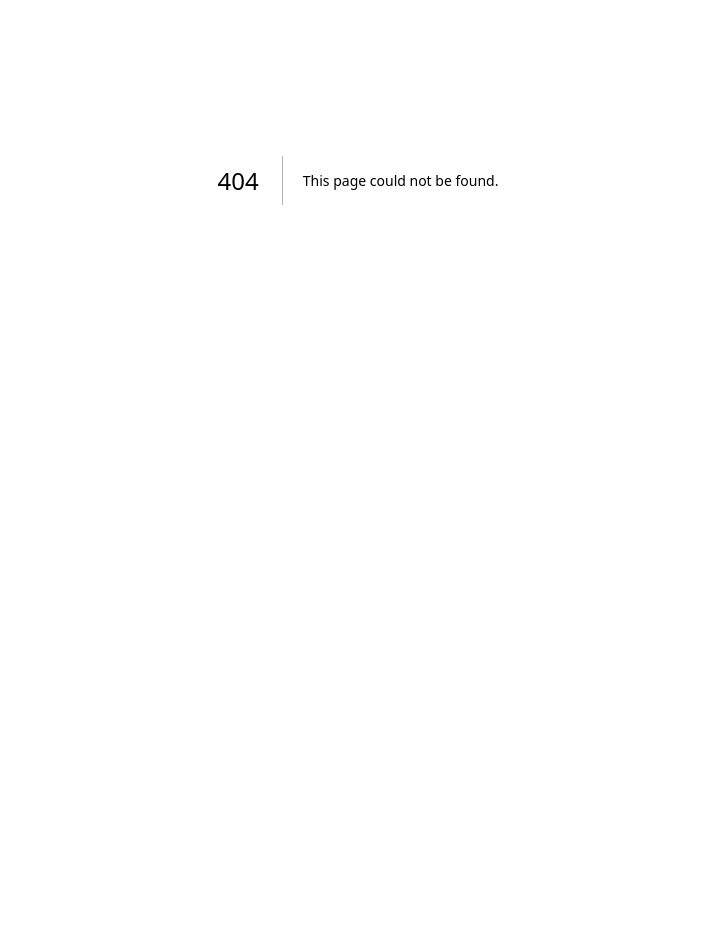
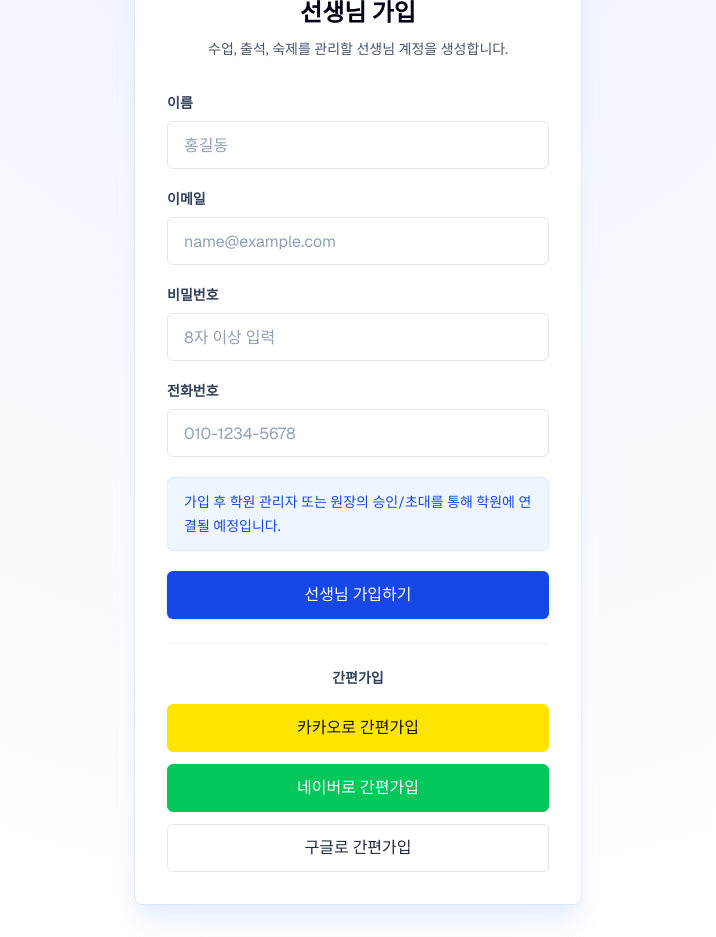
Before and after one commit to jinfive/ringdu-web, a Next.js app: page /signup/teacher in a window 1280 px wide. Before the commit this address had no page. Shown: the part 220-1157 px from the top of the page, without its empty margins (282-998 px from the left). Before the commit the page ends 800 px from the top, so only its background shows below. Built offline with nearby package versions, Linux system fonts and the light colour scheme; no server answers.

Commit message:
feat: update signup flow

```diff
--- a/src/app/signup/page.tsx
+++ b/src/app/signup/page.tsx
@@ -1,16 +1,15 @@
 import Link from "next/link";
 import { SignupTypeCard } from "@/components/auth/SignupTypeCard";
-import { SocialSignupButtons } from "@/components/auth/SocialSignupButtons";
 
 const signupTypes = [
   {
-    title: "학원 가입",
-    description: "학원 원장님이 학원 운영을 시작하기 위한 가입입니다.",
-    href: "/signup/academy",
+    title: "선생님 가입",
+    description: "학원 수업, 출석, 숙제를 관리하기 위한 선생님 계정입니다.",
+    href: "/signup/teacher",
   },
   {
     title: "학부모 가입",
-    description: "자녀의 시간표, 출석, 숙제, 청구서를 확인하기 위한 가입입니다.",
+    description: "자녀의 시간표, 출석, 숙제, 청구서를 확인하기 위한 학부모 계정입니다.",
     href: "/signup/parent",
   },
   {
@@ -52,14 +51,6 @@ export default function SignupPage() {
                 <SignupTypeCard key={type.href} {...type} />
               ))}
             </div>
-
-            <div className="mx-auto mt-8 max-w-md rounded-lg border border-blue-100 bg-white p-6 shadow-xl shadow-blue-100/60">
-              <h2 className="text-center text-base font-semibold text-slate-950">간편 가입</h2>
-              <p className="mt-2 text-center text-sm leading-6 text-slate-500">
-                카카오, 네이버, 구글 계정으로 시작하는 기능은 준비 중입니다.
-              </p>
-              <SocialSignupButtons />
-            </div>
           </div>
         </section>
       </div>
--- a/src/app/signup/parent/page.tsx
+++ b/src/app/signup/parent/page.tsx
@@ -1,5 +1,6 @@
 import Link from "next/link";
 import { ParentSignupForm } from "@/components/auth/ParentSignupForm";
+import { SocialSignupButtons } from "@/components/auth/SocialSignupButtons";
 
 export default function ParentSignupPage() {
   return (
@@ -28,6 +29,7 @@ export default function ParentSignupPage() {
               </p>
             </div>
             <ParentSignupForm />
+            <SocialSignupButtons />
           </div>
         </section>
       </div>
--- a/src/app/signup/student/page.tsx
+++ b/src/app/signup/student/page.tsx
@@ -1,4 +1,5 @@
 import Link from "next/link";
+import { SocialSignupButtons } from "@/components/auth/SocialSignupButtons";
 import { StudentSignupForm } from "@/components/auth/StudentSignupForm";
 
 export default function StudentSignupPage() {
@@ -28,6 +29,7 @@ export default function StudentSignupPage() {
               </p>
             </div>
             <StudentSignupForm />
+            <SocialSignupButtons />
           </div>
         </section>
       </div>
--- a/src/app/signup/academy/page.tsx
+++ b/src/app/signup/teacher/page.tsx
@@ -1,26 +1,8 @@
 import Link from "next/link";
-import { AcademySignupForm } from "@/components/auth/AcademySignupForm";
+import { SocialSignupButtons } from "@/components/auth/SocialSignupButtons";
+import { TeacherSignupForm } from "@/components/auth/TeacherSignupForm";
 
-export default function AcademySignupPage() {
-  return (
-    <SignupShell
-      title="학원 가입"
-      description="학원 원장님 계정으로 시작하고 학원 운영 정보를 준비합니다."
-    >
-      <AcademySignupForm />
-    </SignupShell>
-  );
-}
-
-function SignupShell({
-  title,
-  description,
-  children,
-}: {
-  title: string;
-  description: string;
-  children: React.ReactNode;
-}) {
+export default function TeacherSignupPage() {
   return (
     <main className="min-h-screen bg-[radial-gradient(circle_at_top,#e9efff_0,#f7f9ff_42%,#ffffff_100%)] px-5 py-8 text-slate-900">
       <div className="mx-auto flex min-h-[calc(100vh-4rem)] w-full max-w-5xl flex-col">
@@ -37,14 +19,17 @@ function SignupShell({
         </nav>
 
         <section className="flex flex-1 items-center justify-center">
-          <div className="w-full max-w-lg rounded-lg border border-blue-100 bg-white p-6 shadow-xl shadow-blue-100/60 sm:p-8">
+          <div className="w-full max-w-md rounded-lg border border-blue-100 bg-white p-6 shadow-xl shadow-blue-100/60 sm:p-8">
             <div className="mb-8 text-center">
               <p className="text-3xl font-bold tracking-tight text-blue-700">Ringdu</p>
               <p className="mt-2 text-sm font-medium text-slate-500">Linking Edu</p>
-              <h1 className="mt-6 text-2xl font-bold text-slate-950">{title}</h1>
-              <p className="mt-2 text-sm leading-6 text-slate-600">{description}</p>
+              <h1 className="mt-6 text-2xl font-bold text-slate-950">선생님 가입</h1>
+              <p className="mt-2 text-sm leading-6 text-slate-600">
+                수업, 출석, 숙제를 관리할 선생님 계정을 생성합니다.
+              </p>
             </div>
-            {children}
+            <TeacherSignupForm />
+            <SocialSignupButtons />
           </div>
         </section>
       </div>
--- a/src/components/auth/AcademySignupForm.tsx
+++ /dev/null
@@ -1,55 +0,0 @@
-"use client";
-
-import { academySignupSchema } from "@/lib/validations/auth";
-import { Field, SignupForm, getErrorMessage, inputClassName } from "./SignupForm";
-
-const defaultValues = {
-  email: "",
-  password: "",
-  name: "",
-  phone: "",
-  academyName: "",
-  academyPhone: "",
-  academyAddress: "",
-};
-
-export function AcademySignupForm() {
-  return (
-    <SignupForm
-      role="OWNER"
-      schema={academySignupSchema}
-      defaultValues={defaultValues}
-      submitLabel="학원 가입하기"
-      notice="학원 정보는 현재 화면에서만 준비하며, 백엔드 API 확장 후 함께 저장될 예정입니다."
-    >
-      {({ register, errors }) => (
-        <>
-          <Field label="학원명" error={getErrorMessage(errors.academyName)}>
-            <input
-              className={inputClassName}
-              type="text"
-              placeholder="링듀학원"
-              {...register("academyName")}
-            />
-          </Field>
-          <Field label="학원 전화번호" error={getErrorMessage(errors.academyPhone)}>
-            <input
-              className={inputClassName}
-              type="tel"
-              placeholder="02-123-4567"
-              {...register("academyPhone")}
-            />
-          </Field>
-          <Field label="학원 주소" error={getErrorMessage(errors.academyAddress)}>
-            <input
-              className={inputClassName}
-              type="text"
-              placeholder="서울시 강남구 ..."
-              {...register("academyAddress")}
-            />
-          </Field>
-        </>
-      )}
-    </SignupForm>
-  );
-}
--- a/src/components/auth/ParentSignupForm.tsx
+++ b/src/components/auth/ParentSignupForm.tsx
@@ -1,16 +1,13 @@
 "use client";
 
-import { baseSignupSchema } from "@/lib/validations/auth";
 import { SignupForm } from "./SignupForm";
 
 export function ParentSignupForm() {
   return (
     <SignupForm
       role="PARENT"
-      schema={baseSignupSchema}
-      defaultValues={{ email: "", password: "", name: "", phone: "" }}
       submitLabel="학부모 가입하기"
-      notice="자녀 연결은 가입 후 학원 초대코드 또는 자녀 코드로 진행될 예정입니다."
+      notice="가입 후 자녀 연결은 학원 초대코드 또는 자녀 연결 기능을 통해 진행될 예정입니다."
     />
   );
 }
--- a/src/components/auth/SignupForm.tsx
+++ b/src/components/auth/SignupForm.tsx
@@ -2,46 +2,20 @@
 
 import { useState } from "react";
 import { zodResolver } from "@hookform/resolvers/zod";
-import {
-  type FieldErrors,
-  type Resolver,
-  type UseFormRegister,
-  useForm,
-} from "react-hook-form";
+import { useForm } from "react-hook-form";
 import { signup } from "@/lib/api";
-import { academySignupSchema, baseSignupSchema } from "@/lib/validations/auth";
+import { baseSignupSchema, type BaseSignupFormValues } from "@/lib/validations/auth";
 import type { SignupRole } from "@/types/auth";
-
-type SignupFormValues = {
-  email: string;
-  password: string;
-  name: string;
-  phone: string;
-  academyName?: string;
-  academyPhone?: string;
-  academyAddress?: string;
-};
-
-type SignupSchema = typeof baseSignupSchema | typeof academySignupSchema;
 
 type SignupFormProps = {
   role: SignupRole;
-  schema: SignupSchema;
-  defaultValues: SignupFormValues;
   submitLabel: string;
-  children?: (props: {
-    register: UseFormRegister<SignupFormValues>;
-    errors: FieldErrors<SignupFormValues>;
-  }) => React.ReactNode;
   notice?: string;
 };
 
 export function SignupForm({
   role,
-  schema,
-  defaultValues,
   submitLabel,
-  children,
   notice,
 }: SignupFormProps) {
   const [successMessage, setSuccessMessage] = useState("");
@@ -52,18 +26,22 @@ export function SignupForm({
     handleSubmit,
     reset,
     formState: { errors, isSubmitting },
-  } = useForm<SignupFormValues>({
-    resolver: zodResolver(schema) as Resolver<SignupFormValues>,
-    defaultValues,
+  } = useForm<BaseSignupFormValues>({
+    resolver: zodResolver(baseSignupSchema),
+    defaultValues: {
+      email: "",
+      password: "",
+      name: "",
+      phone: "",
+    },
   });
 
-  const onSubmit = async (values: SignupFormValues) => {
+  const onSubmit = async (values: BaseSignupFormValues) => {
     setSuccessMessage("");
     setErrorMessage("");
 
     try {
       const { email, password, name, phone } = values;
-      // Academy fields are collected for the UI flow now, and will be sent after the backend signup API expands.
       const response = await signup({
         email,
         password,
@@ -72,7 +50,7 @@ export function SignupForm({
         role,
       });
       setSuccessMessage(`${response.name}님의 계정이 생성되었습니다.`);
-      reset(defaultValues);
+      reset();
     } catch (error) {
       setErrorMessage(
         error instanceof Error
@@ -124,8 +102,6 @@ export function SignupForm({
         />
       </Field>
 
-      {children?.({ register, errors })}
-
       {notice ? (
         <p className="rounded-md border border-blue-100 bg-blue-50 px-4 py-3 text-sm leading-6 text-blue-700">
           {notice}
@@ -158,7 +134,7 @@ export function SignupForm({
 export const inputClassName =
   "h-12 w-full rounded-md border border-slate-200 bg-white px-4 text-base text-slate-950 outline-none transition placeholder:text-slate-400 focus:border-blue-500 focus:ring-4 focus:ring-blue-100";
 
-export function Field({
+function Field({
   label,
   error,
   children,
@@ -176,7 +152,7 @@ export function Field({
   );
 }
 
-export function getErrorMessage(error: unknown) {
+function getErrorMessage(error: unknown) {
   if (error && typeof error === "object" && "message" in error) {
     const message = (error as { message?: unknown }).message;
     return typeof message === "string" ? message : undefined;
--- a/src/components/auth/SocialSignupButtons.tsx
+++ b/src/components/auth/SocialSignupButtons.tsx
@@ -12,11 +12,13 @@ export function SocialSignupButtons() {
   const [message, setMessage] = useState("");
 
   const handleClick = () => {
-    setMessage("간편 가입은 준비 중입니다.");
+    setMessage("간편가입은 준비 중입니다.");
   };
 
   return (
-    <div className="mt-5 space-y-3">
+    <div className="mt-6 border-t border-slate-100 pt-6">
+      <p className="mb-4 text-center text-sm font-semibold text-slate-700">간편가입</p>
+      <div className="space-y-3">
         {socialProviders.map((provider) => (
           <button
             key={provider.name}
@@ -24,11 +26,12 @@ export function SocialSignupButtons() {
             onClick={handleClick}
             className={`h-12 w-full rounded-md border px-4 text-base font-semibold transition ${provider.className}`}
           >
-          {provider.name}로 시작하기
+            {provider.name}로 간편가입
           </button>
         ))}
+      </div>
       {message ? (
-        <p className="rounded-md border border-blue-100 bg-blue-50 px-4 py-3 text-center text-sm font-medium text-blue-700">
+        <p className="mt-3 rounded-md border border-blue-100 bg-blue-50 px-4 py-3 text-center text-sm font-medium text-blue-700">
           {message}
         </p>
       ) : null}
--- a/src/components/auth/StudentSignupForm.tsx
+++ b/src/components/auth/StudentSignupForm.tsx
@@ -1,14 +1,11 @@
 "use client";
 
-import { baseSignupSchema } from "@/lib/validations/auth";
 import { SignupForm } from "./SignupForm";
 
 export function StudentSignupForm() {
   return (
     <SignupForm
       role="STUDENT"
-      schema={baseSignupSchema}
-      defaultValues={{ email: "", password: "", name: "", phone: "" }}
       submitLabel="학생 가입하기"
       notice="학원 연결은 가입 후 학원 초대코드 또는 학부모/학원 연결을 통해 진행될 예정입니다."
     />
--- /dev/null
+++ b/src/components/auth/TeacherSignupForm.tsx
@@ -0,0 +1,13 @@
+"use client";
+
+import { SignupForm } from "./SignupForm";
+
+export function TeacherSignupForm() {
+  return (
+    <SignupForm
+      role="TEACHER"
+      submitLabel="선생님 가입하기"
+      notice="가입 후 학원 관리자 또는 원장의 승인/초대를 통해 학원에 연결될 예정입니다."
+    />
+  );
+}
--- a/src/lib/validations/auth.ts
+++ b/src/lib/validations/auth.ts
@@ -7,11 +7,4 @@ export const baseSignupSchema = z.object({
   phone: z.string().trim().min(1, "전화번호를 입력해 주세요."),
 });
 
-export const academySignupSchema = baseSignupSchema.extend({
-  academyName: z.string().trim().min(1, "학원명을 입력해 주세요."),
-  academyPhone: z.string().trim().min(1, "학원 전화번호를 입력해 주세요."),
-  academyAddress: z.string().trim().min(1, "학원 주소를 입력해 주세요."),
-});
-
 export type BaseSignupFormValues = z.infer<typeof baseSignupSchema>;
-export type AcademySignupFormValues = z.infer<typeof academySignupSchema>;
--- a/src/types/auth.ts
+++ b/src/types/auth.ts
@@ -1,4 +1,4 @@
-export type SignupRole = "OWNER" | "PARENT" | "STUDENT";
+export type SignupRole = "TEACHER" | "PARENT" | "STUDENT";
 
 export type SignupRequest = {
   email: string;
```
Also changed, not shown: 1 other file (tests, documents, lock files or other folders). Lines whose indentation alone changed are shown as unchanged.
